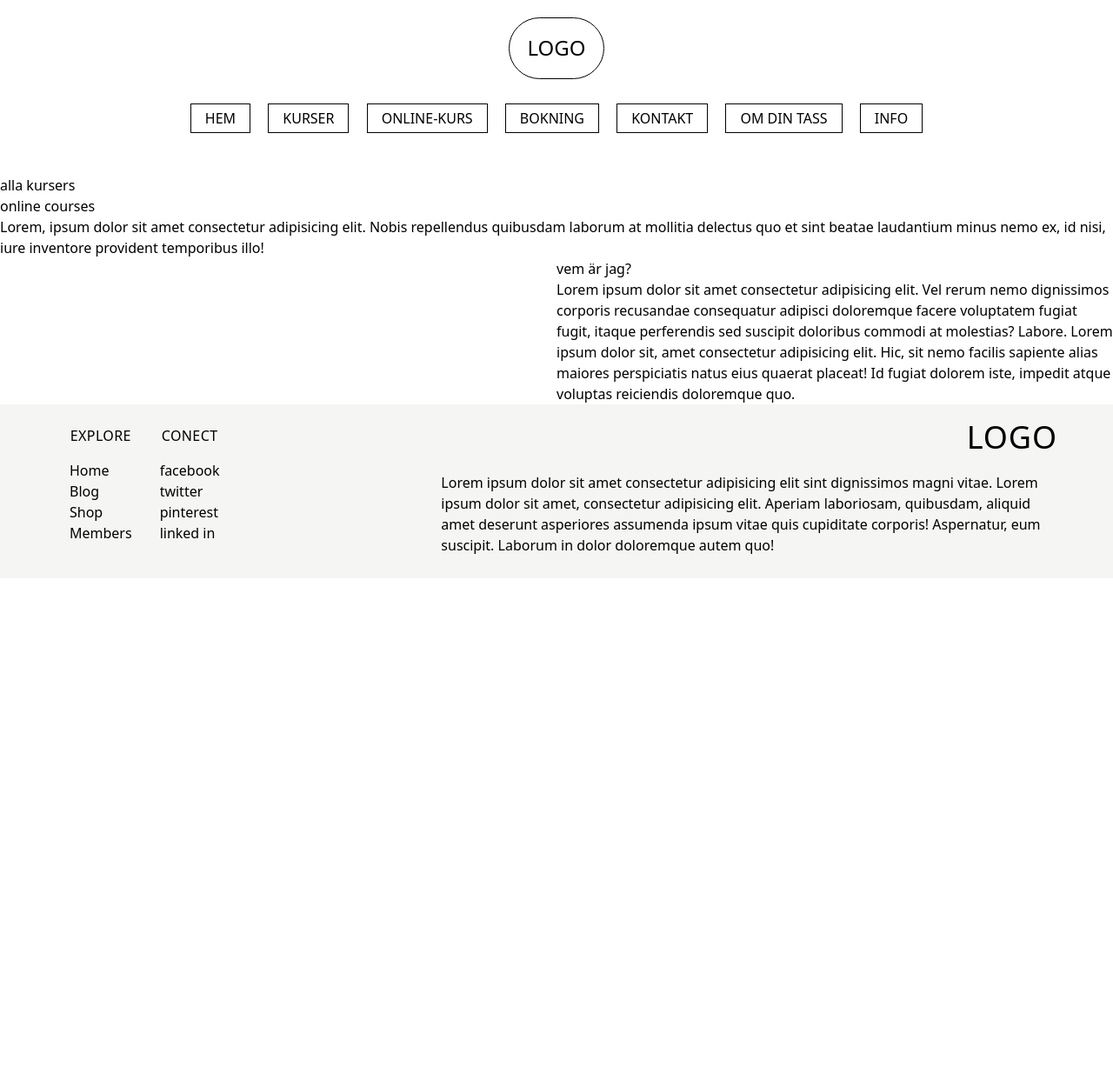
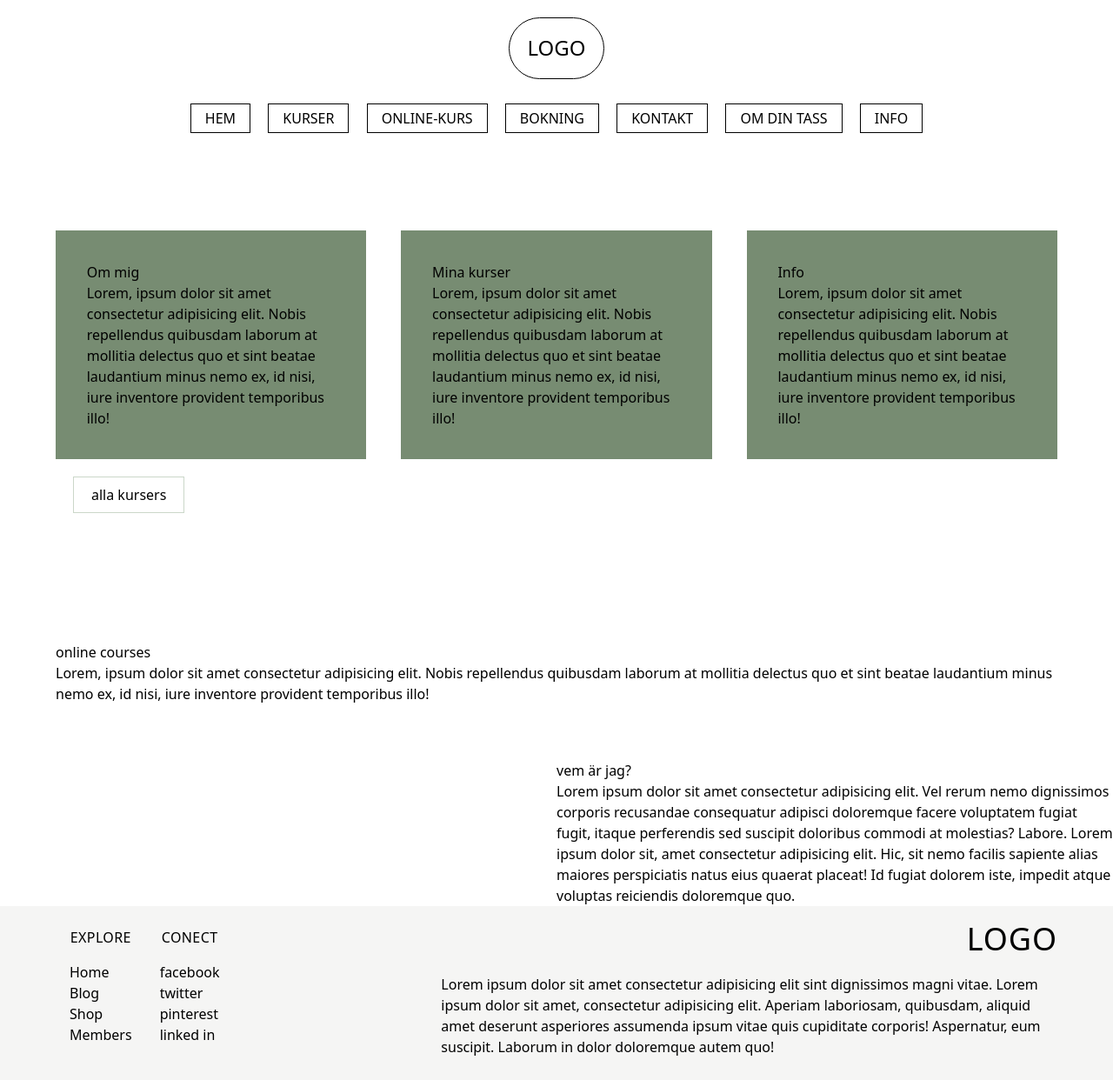
Before and after one commit to Maalinlarsson/din-tass-i-min, a Jekyll site: the page built from index.html, in a window 1280 px wide. Shown: the whole page at 87% size. Built offline with Jekyll 4.4.1, drawn with Linux system fonts in a browser that asks for light colours; some web fonts are replaced; before the commit the page ends 900 px from its top, so only the background shows below that.

Commit message:
building out index

```diff
--- a/assets/css/style.css
+++ b/assets/css/style.css
@@ -560,6 +560,9 @@ video {
 .grid-cols-2 {
   grid-template-columns: repeat(2, minmax(0, 1fr));
 }
+.grid-cols-3 {
+  grid-template-columns: repeat(3, minmax(0, 1fr));
+}
 .flex-col {
   flex-direction: column;
 }
@@ -569,6 +572,9 @@ video {
 .justify-center {
   justify-content: center;
 }
+.justify-between {
+  justify-content: space-between;
+}
 .gap-10 {
   gap: 2.5rem;
 }
@@ -577,6 +583,9 @@ video {
 }
 .gap-40 {
   gap: 10rem;
+}
+.gap-6 {
+  gap: 1.5rem;
 }
 .rounded-full {
   border-radius: 9999px;
@@ -598,6 +607,10 @@ video {
   --tw-border-opacity: 1;
   border-color: rgb(119 140 114 / var(--tw-border-opacity));
 }
+.border-light-green-color {
+  --tw-border-opacity: 1;
+  border-color: rgb(203 215 201 / var(--tw-border-opacity));
+}
 .bg-dark-green-color {
   --tw-bg-opacity: 1;
   background-color: rgb(119 140 114 / var(--tw-bg-opacity));
@@ -612,6 +625,10 @@ video {
 .bg-white-color {
   --tw-bg-opacity: 1;
   background-color: rgb(248 246 246 / var(--tw-bg-opacity));
+}
+.bg-slate-400 {
+  --tw-bg-opacity: 1;
+  background-color: rgb(148 163 184 / var(--tw-bg-opacity));
 }
 .bg-cover {
   background-size: cover;
@@ -678,6 +695,10 @@ video {
 .py-5 {
   padding-top: 1.25rem;
   padding-bottom: 1.25rem;
+}
+.px-5 {
+  padding-left: 1.25rem;
+  padding-right: 1.25rem;
 }
 .pb-5p {
   padding-bottom: 5%;
--- a/index.html
+++ b/index.html
@@ -8,9 +9,19 @@ banner-image:
   description:
   url:
   url-text:
+cards:
+  - heading: Om mig
+    description: Lorem, ipsum dolor sit amet consectetur adipisicing elit. Nobis repellendus quibusdam laborum at mollitia delectus quo et sint beatae laudantium minus nemo ex, id nisi, iure inventore provident temporibus illo!
+    bg-color:
+  - heading: Mina kurser
+    description: Lorem, ipsum dolor sit amet consectetur adipisicing elit. Nobis repellendus quibusdam laborum at mollitia delectus quo et sint beatae laudantium minus nemo ex, id nisi, iure inventore provident temporibus illo!
+    bg-color:
+  - heading: Info
+    description: Lorem, ipsum dolor sit amet consectetur adipisicing elit. Nobis repellendus quibusdam laborum at mollitia delectus quo et sint beatae laudantium minus nemo ex, id nisi, iure inventore provident temporibus illo!
+    bg-color:
 seo:
-  title: Contact
-  description: "your description goes here"
+  title: Din tass i min
+  description: "Jag hjälper dig att bygga en relation till din valp"
   keywords: "your, keywords, go, here"
   social_image: "path/to/social/image.jpg"
   hide-from-google: false
@@ -18,34 +29,41 @@ seo:
 <!------------------------------- Image banner ------------------------------->
 
 
-<!------------------------------- grid loop opening ------------------------------->
-<section>
+<!------------------------------- Grid loop opening ------------------------------->
+<section class="p-5p">
 
-  {% for item in page.cards %}
-  <div>
-    <h2> {{ cards.heading }} </h2>
-    <p> {{ cards.description }} </p>
+  <div class="grid grid-cols-3 gap-10 justify-between">
+
+    {% for item in page.cards %}
+    <div class="bg-dark-green-color p-10p">
+      <h2> {{ item.heading }} </h2>
+      <p> {{ item.description }} </p>
+    </div>
+    {% endfor %}
+
   </div>
-  {% endfor %}
 
-  <a href="/courses.html"> alla kursers </a>
+<div class="p-5">
+  <a href="/courses.html" class="inline-block text-center border border-light-green-color px-5 py-2"> alla kursers </a>
+</div>
+
 
 </section>
 
-<!------------------------------- online banner ------------------------------->
-<section>
+<!------------------------------- Online banner ------------------------------->
+<section class="p-5p">
   <div>
     <h3> online courses</h3>
     <p> Lorem, ipsum dolor sit amet consectetur adipisicing elit. Nobis repellendus quibusdam laborum at mollitia delectus quo et sint beatae laudantium minus nemo ex, id nisi, iure inventore provident temporibus illo! </p>
     <a href="/online-courses.html"></a>
   </div>
   <div>
-    <!-- icon/image -->
+    <!-- Icon/image -->
   </div>
 
 </section>
 
-<!------------------------------- short about section ------------------------------->
+<!------------------------------- Short about section ------------------------------->
 
 <section class="grid grid-cols-2">
 
--- a/info.html
+++ b/info.html
@@ -1,5 +1,6 @@
 ---
 layout: default
+title: info
 banner-image:
   image: '/images/dog-9.jpg'
   blurred:
--- a/online-courses.html
+++ b/online-courses.html
@@ -1,5 +1,6 @@
 ---
 layout: default
+title: Online kurser
 banner-image:
   image: '/images/dog-9.jpg'
   blurred:
```
Also changed, not shown: other parts of index.html (+1 -0 lines).
